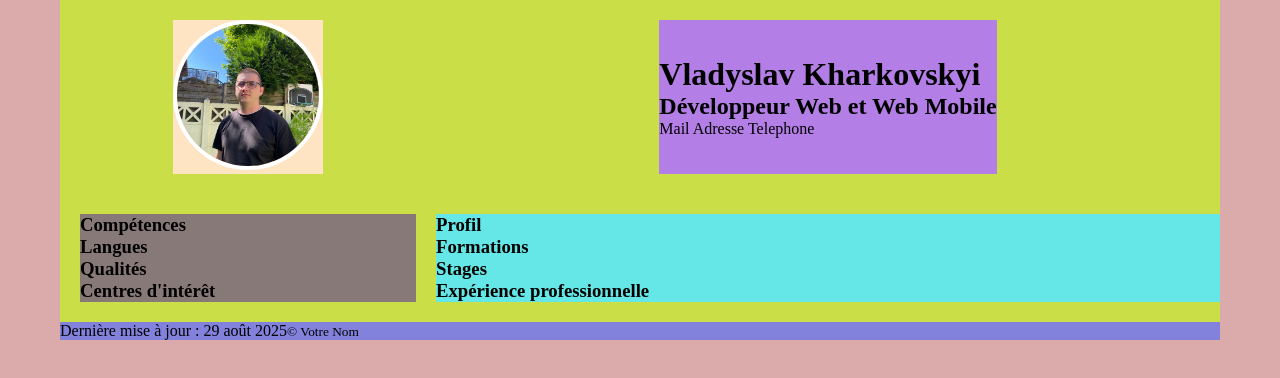
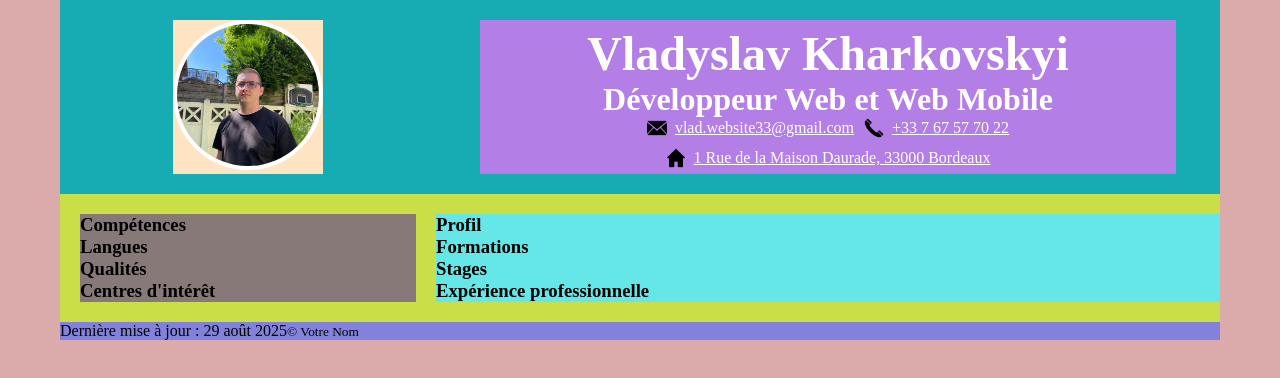
Before and after one commit to vlad-website/Vladyslav-CV, a plain HTML site: page index.html in a window 1280 px wide. Drawn offline with Linux system fonts and the light colour scheme.

Commit message:
WIP: début des travaux sur content

```diff
--- a/assets/css/style.css
+++ b/assets/css/style.css
@@ -44,6 +44,7 @@ header {
     grid-template-columns: 30% 70%;
     gap: 20px;
     padding: 20px;
+    background-color: #17abb3;
 }
 
 .profile-photo-wrap {
@@ -58,6 +59,17 @@ header {
     justify-content: center;
     margin: 0 auto;
     background-color: rgb(179, 126, 229);
+    color: #fff;
+}
+
+.profile-descr h1 {
+    text-align: center;
+    font-size: 48px;
+}
+
+.profile-descr h2 {
+    text-align: center;
+    font-size: 32px;
 }
 
 .profile-photo-link {
@@ -73,6 +85,41 @@ header {
     object-fit: cover;
     border: 4px solid #fff;
 }
+
+.contacts ul {
+    display: flex;
+    flex-wrap: wrap;
+    justify-content: center;
+    gap: 10px;
+    list-style: none;
+    padding: 0;
+    margin: 0;
+    color: #fff;
+}
+
+.contacts li {
+    display: flex;
+    align-items: center;
+    /* margin-bottom: 0.2rem; */
+}
+
+.contacts ul li:nth-child(3) {
+    flex-basis: 100%;
+    justify-content: center;
+}
+
+.contacts a {
+    color: #fff;
+
+}
+
+.contacts .icon {
+    width: 20px;
+    height: 20px;
+    margin-right: 0.5rem;
+}
+
+
 
 /* MAIN */
 main {
--- a/index.html
+++ b/index.html
@@ -21,9 +21,20 @@
                 <h1>Vladyslav Kharkovskyi</h1>
                 <h2>Développeur Web et Web Mobile</h2>
                 <div class="contacts">
-                    <span>Mail</span>
-                    <span>Adresse</span>
-                    <span>Telephone</span>
+                    <ul>
+                        <li>
+                            <img src="assets/icons/mail.png" alt="mail" class="icon">
+                            <a href="mailto:vlad.website33@gmail.com">vlad.website33@gmail.com</a>
+                        </li>
+                        <li>
+                            <img src="assets/icons/telephone.png" alt="telephone" class="icon">
+                            <a href="tel:+33767577022">+33 7 67 57 70 22</a>
+                        </li>
+                        <li>
+                            <img src="assets/icons/adresse.png" alt="adresse" class="icon">
+                            <a href="https://maps.app.goo.gl/D46mmjLA8otYjcZW6">1 Rue de la Maison Daurade, 33000 Bordeaux</a>
+                        </li>
+                    </ul>
                 </div>
             </div>
         </header>
```
Also changed, not shown: assets/icons/adresse.png (renamed from assets/icons/accueil.png), assets/icons/mail.png (renamed from assets/icons/enveloppe-de-courrier-electronique.png).
